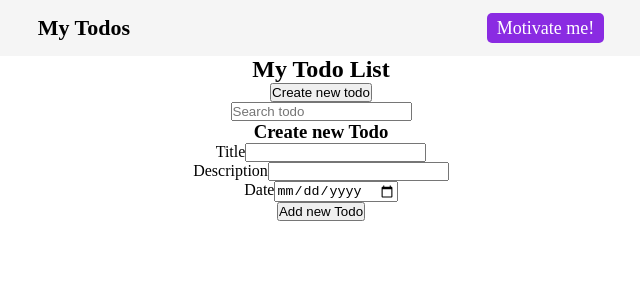
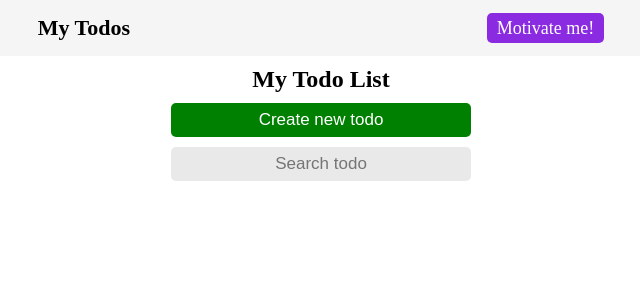
Before and after one commit to TimotijevicVlada/Todo_React_TypeScript-CRUD-, a React (Create React App) app: page / in a window 1280 px wide. Shown: the top 300 px of the page, without its empty margins (319-959 px from the left). Built offline with nearby package versions, Linux system fonts and the light colour scheme.

Commit message:
Styling Create Component

```diff
--- a/src/components/CreateTodo.tsx
+++ b/src/components/CreateTodo.tsx
@@ -1,4 +1,4 @@
-import React, { useState } from 'react';
+import React, { useState, useRef } from 'react';
 import { TodosProps } from "./types/Types";
 import { useFormik } from "formik";
 import { validate } from "../validation/Validation";
@@ -12,6 +12,7 @@ type CreateProps = {
         completed: boolean
     }[]
     setTodos: React.Dispatch<React.SetStateAction<TodosProps[]>>
+    setCreateFormVisible: React.Dispatch<React.SetStateAction<boolean>>
 }
 
 type FormikProps = {
@@ -20,11 +21,20 @@ type FormikProps = {
     date: string;
 }
 
-const CreateTodo = ({ todos, setTodos }: CreateProps) => {
+const CreateTodo = ({ todos, setTodos, setCreateFormVisible }: CreateProps) => {
 
     // This is how we set for event (e: React.FormEvent)
 
     const [seccessMessage, setSuccessMessage] = useState<boolean>(false)
+
+    const formRef = useRef<HTMLFormElement>(null);
+
+    //Function that exit the form when we click out of the form
+//   const handleExit = (e) => {
+//     if(!formRef.current.contains(e.target)) {
+//         setCreateFormVisible(false);
+//     }
+//   }
 
     //Formik library
     const formik = useFormik({
@@ -33,8 +43,9 @@ const CreateTodo = ({ todos, setTodos }: CreateProps) => {
             description: "",
             date: "",
         },
-        validate,
-        onSubmit: (values: FormikProps) => {
+        //validate,
+        onSubmit: (values) => {
+            console.log("USAO U SUBMIT!")
             setTodos([...todos, {
                 id: Math.random() * 10000,
                 title: values.title,
@@ -47,9 +58,10 @@ const CreateTodo = ({ todos, setTodos }: CreateProps) => {
     });
 
     return (
-        <form onSubmit={formik.handleSubmit}>
-            <h3>Create new Todo</h3>
-            <div>
+        <div className='create_wrapper'>
+            <form onSubmit={formik.handleSubmit} ref={formRef}>
+                <h2 className='create_title'>Create new Todo</h2>
+                <div className='create_content'>
                     <div>
                         <label>Title</label>
                         <input
@@ -84,14 +96,20 @@ const CreateTodo = ({ todos, setTodos }: CreateProps) => {
                             value={formik.values.date}
                             type="date"
                             name="date"
+                            id="date"
                         />
                     </div>
                     {formik.touched.date && formik.errors.date && (
                         <div className="error">{formik.errors.date}</div>
                     )}
+                    <div className='create_btn'>
                         <button type='submit'>Add new Todo</button>
                     </div>
+                    {seccessMessage && <div className='success_msg'>Todo has been created!</div>}
+                </div>
             </form>
+        </div>
+
     )
 }
 
--- a/src/components/Navbar.tsx
+++ b/src/components/Navbar.tsx
@@ -5,7 +5,9 @@ const Navbar = () => {
     return (
         <div className='navbar'>
             <div className='logo'>My Todos</div>
-            <div className='btn'><Link to="/motivate" className='button'>Motivate me!</Link></div>
+            <div className='btn'>
+                <Link to="/motivate" className='button'>Motivate me!</Link>
+            </div>
         </div>
     )
 }
--- a/src/components/Todo.tsx
+++ b/src/components/Todo.tsx
@@ -14,7 +14,7 @@ const Todo = ({todos}: TodoProps) => {
     return (
         <div className='todos'>
             {todos.map(item => (
-                <div>
+                <div key={item.id}>
                     <span>{item.title}</span>
                     <span>{item.description}</span>
                     <span>{item.date}</span>
--- a/src/components/Todos.tsx
+++ b/src/components/Todos.tsx
@@ -1,23 +1,25 @@
 import { useState } from 'react';
 import Todo from './Todo';
 import CreateTodo from './CreateTodo';
-import {TodosProps} from "./types/Types";
+import { TodosProps } from "./types/Types";
 
 const Todos = () => {
 
     const [todos, setTodos] = useState<TodosProps[]>([]);
+    const [crateFormVisible, setCreateFormVisible] = useState<boolean>(false);
 
     return (
-        <div>
+        <div className='todos'>
             <h2>My Todo List</h2>
-            <div>
-                <button>Create new todo</button>
+            <div className='create_todo_btn'>
+                <button onClick={() => setCreateFormVisible(true)}>Create new todo</button>
             </div>
-            <div>
+            <div className='search_todos'>
                 <input type="text" placeholder='Search todo' />
             </div>
-            <Todo todos={todos}/>
-            <CreateTodo todos={todos} setTodos={setTodos} />
+            <Todo todos={todos} />
+
+            {crateFormVisible && <CreateTodo todos={todos} setTodos={setTodos} setCreateFormVisible={setCreateFormVisible} />}
         </div>
     )
 }
--- a/src/style/App.css
+++ b/src/style/App.css
@@ -3,10 +3,6 @@
           box-sizing: border-box;
   margin: 0;
   padding: 0;
-}
-
-.App {
-  text-align: center;
 }
 
 .App .navbar {
@@ -42,4 +38,150 @@
 .App .navbar .btn .button:hover {
   background-color: #9d4fe6;
 }
+
+.App .todos {
+  min-height: 86vh;
+}
+
+.App .todos h2 {
+  padding: 10px 0px;
+  text-align: center;
+}
+
+.App .todos .create_todo_btn {
+  text-align: center;
+}
+
+.App .todos .create_todo_btn button {
+  background-color: green;
+  color: white;
+  padding: 7px;
+  font-size: 17px;
+  width: 300px;
+  cursor: pointer;
+  border: none;
+  border-radius: 5px;
+}
+
+.App .todos .create_todo_btn button:hover {
+  background-color: #2ba12b;
+}
+
+.App .todos .search_todos {
+  margin: 10px 0px;
+  text-align: center;
+}
+
+.App .todos .search_todos input {
+  padding: 7px;
+  font-size: 17px;
+  width: 300px;
+  border: none;
+  border-radius: 5px;
+  background-color: #e9e9e9;
+  text-align: center;
+}
+
+.App .todos .search_todos input:focus {
+  outline: none;
+}
+
+.App .todos .create_wrapper {
+  position: fixed;
+  width: 100%;
+  height: 100vh;
+  left: 0;
+  top: 0;
+  background-color: rgba(0, 0, 0, 0.7);
+  -webkit-backdrop-filter: blur(7px);
+          backdrop-filter: blur(7px);
+  display: -webkit-box;
+  display: -ms-flexbox;
+  display: flex;
+  -webkit-box-pack: center;
+      -ms-flex-pack: center;
+          justify-content: center;
+  -webkit-box-align: center;
+      -ms-flex-align: center;
+          align-items: center;
+}
+
+.App .todos .create_wrapper form {
+  background-color: lightgray;
+  width: 350px;
+  min-height: 400px;
+  border-radius: 15px;
+  padding: 20px;
+  display: -webkit-box;
+  display: -ms-flexbox;
+  display: flex;
+  -webkit-box-orient: vertical;
+  -webkit-box-direction: normal;
+      -ms-flex-direction: column;
+          flex-direction: column;
+  -webkit-box-pack: justify;
+      -ms-flex-pack: justify;
+          justify-content: space-between;
+  -webkit-animation: fadeInForm 0.4s linear;
+          animation: fadeInForm 0.4s linear;
+}
+
+@-webkit-keyframes fadeInForm {
+  0% {
+    -webkit-transform: translateY(3rem);
+            transform: translateY(3rem);
+    opacity: 0;
+  }
+}
+
+@keyframes fadeInForm {
+  0% {
+    -webkit-transform: translateY(3rem);
+            transform: translateY(3rem);
+    opacity: 0;
+  }
+}
+
+.App .todos .create_wrapper form .create_title {
+  font-weight: 200;
+  text-align: center;
+}
+
+.App .todos .create_wrapper form .create_content div {
+  width: 100%;
+  display: -webkit-box;
+  display: -ms-flexbox;
+  display: flex;
+  -webkit-box-orient: vertical;
+  -webkit-box-direction: normal;
+      -ms-flex-direction: column;
+          flex-direction: column;
+  margin: 7px 0px;
+}
+
+.App .todos .create_wrapper form .create_content div input {
+  border: none;
+  border-radius: 7px;
+  padding: 7px 5px;
+}
+
+.App .todos .create_wrapper form .create_content div input:focus {
+  outline: none;
+}
+
+.App .todos .create_wrapper form .create_content div button {
+  margin-top: 15px;
+  padding: 7px 0px;
+  border: none;
+  border-radius: 7px;
+  background-color: green;
+  color: white;
+  font-size: 17px;
+  cursor: pointer;
+}
+
+.App .todos .create_wrapper form .create_content .success_msg {
+  color: green;
+  text-align: center;
+}
 /*# sourceMappingURL=App.css.map */
--- a/src/style/App.scss
+++ b/src/style/App.scss
@@ -4,7 +4,6 @@
   padding: 0;
 }
 .App {
-    text-align: center;
   .navbar {
     display: flex;
     justify-content: space-evenly;
@@ -31,4 +30,106 @@
       }
     }
   }
+  .todos {
+    min-height: 86vh;
+    h2 {
+      padding: 10px 0px;
+      text-align: center;
     }
+    .create_todo_btn {
+      text-align: center;
+      button {
+        background-color: green;
+        color: white;
+        padding: 7px;
+        font-size: 17px;
+        width: 300px;
+        cursor: pointer;
+        border: none;
+        border-radius: 5px;
+        &:hover {
+          background-color: rgb(43, 161, 43);
+        }
+      }
+    }
+    .search_todos {
+      margin: 10px 0px;
+      text-align: center;
+      input {
+        padding: 7px;
+        font-size: 17px;
+        width: 300px;
+        border: none;
+        border-radius: 5px;
+        background-color: rgb(233, 233, 233);
+        text-align: center;
+        &:focus {
+          outline: none;
+        }
+      }
+    }
+    .create_wrapper {
+      position: fixed;
+      width: 100%;
+      height: 100vh;
+      left: 0;
+      top: 0;
+      background-color: rgba(0, 0, 0, 0.7);
+      backdrop-filter: blur(7px);
+      display: flex;
+      justify-content: center;
+      align-items: center;
+      form {
+        background-color: lightgray;
+        width: 350px;
+        min-height: 400px;
+        border-radius: 15px;
+        padding: 20px;
+        display: flex;
+        flex-direction: column;
+        justify-content: space-between;
+        animation: fadeInForm 0.4s linear;
+        @keyframes fadeInForm {
+          0% {
+            transform: translateY(3rem);
+            opacity: 0;
+          }
+        }
+        .create_title {
+          font-weight: 200;
+          text-align: center;
+        }
+        .create_content {
+          div {
+            width: 100%;
+            display: flex;
+            flex-direction: column;
+            margin: 7px 0px;
+            input {
+              border: none;
+              border-radius: 7px;
+              padding: 7px 5px;
+              &:focus {
+                outline: none;
+              }
+            }
+            button {
+                margin-top: 15px;
+                padding: 7px 0px;
+                border: none;
+                border-radius: 7px;
+                background-color: green;
+                color: white;
+                font-size: 17px;
+                cursor: pointer;
+            }
+          }
+          .success_msg {
+            color: green;
+            text-align: center;
+          }
+        }
+      }
+    }
+  }
+}
```
Also changed, not shown: src/validation/Validation.ts (+6 -1 lines), 1 other file (tests, documents, lock files or other folders). Lines whose indentation alone changed are shown as unchanged.
